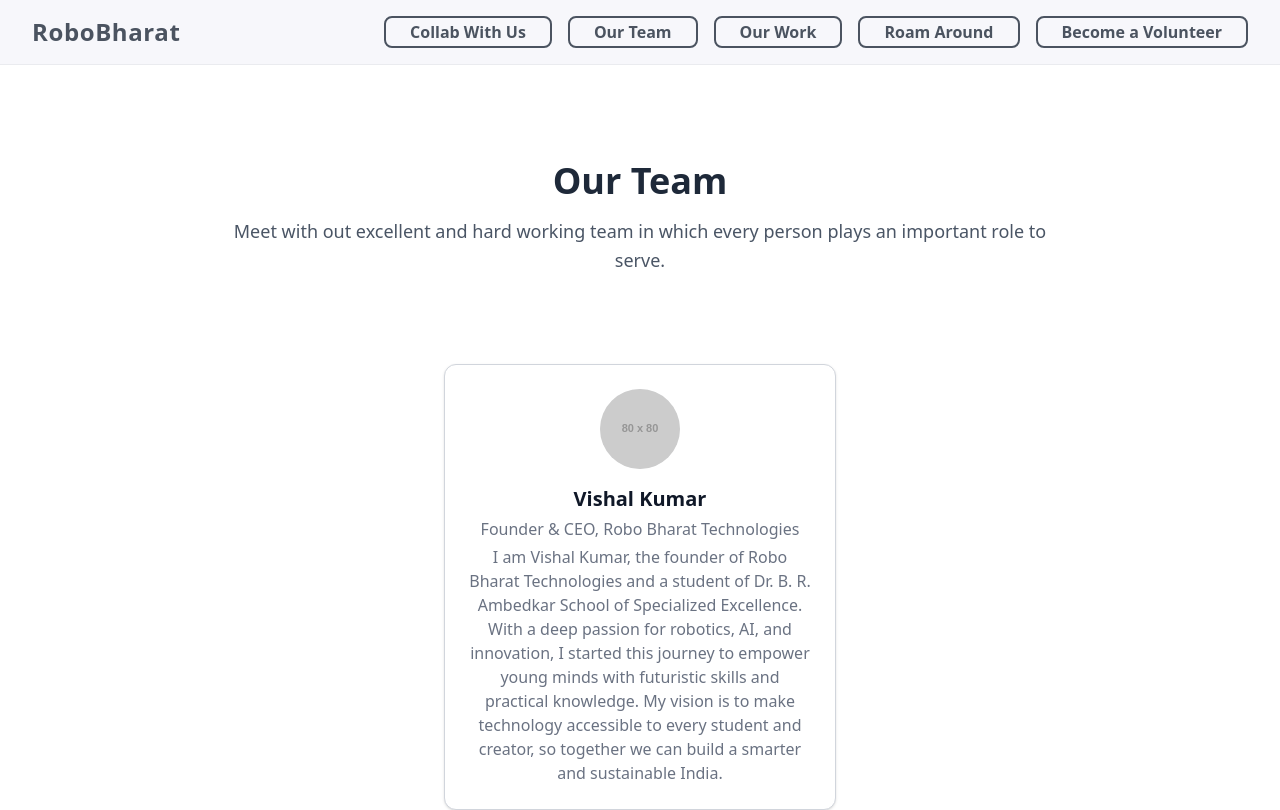
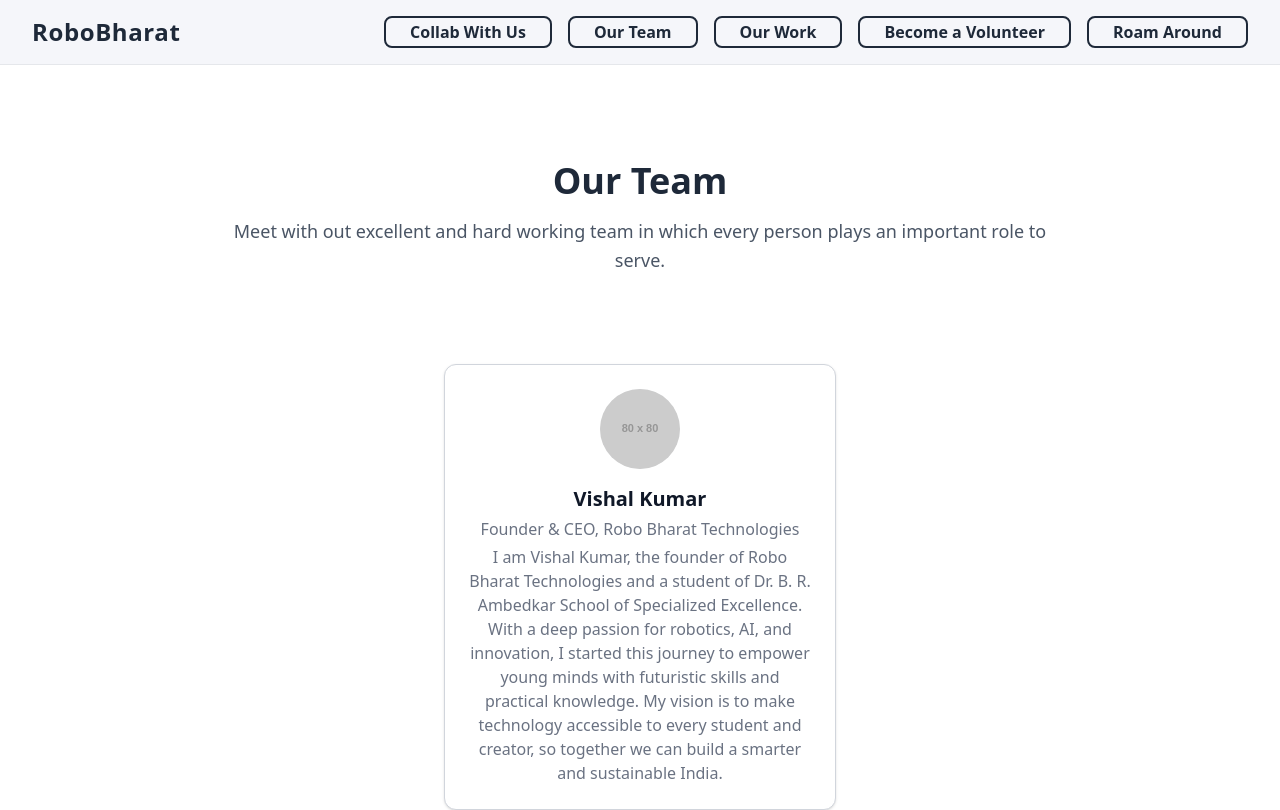
Before and after one commit to lsahmed/somethin, a Next.js app: page /team in a window 1280 px wide. Shown: the top 810 px of the page. Built offline with nearby package versions, Linux system fonts and the light colour scheme.

Commit message:
=-=-=-=-

```diff
--- a/src/app/components/subComponents/Navbar.jsx
+++ b/src/app/components/subComponents/Navbar.jsx
@@ -21,6 +21,10 @@ function Navbar() {
       href: "/",
     },
     {
+      name: "Become a Volunteer",
+      href: "/forms",
+    },
+    {
       name: "Roam Around",
       dropdown: [
         { name: "About Us", href: "/#About" },
@@ -31,10 +35,6 @@ function Navbar() {
         { name: "Workshops Etc.", href: "/#workshop" },
         { name: "Links.", href: "/#contact" },
       ],
-    },
-    {
-      name: "Become a Volunteer",
-      href: "/forms",
     },
     // The dropdown item (no href, triggers dropdown)
   ];
@@ -126,7 +126,7 @@ function Navbar() {
   }
 
   return (
-    <nav className="sticky top-0 z-50 w-full bg-[#f5f6fa] border-b border-gray-200 opacity-80 hover:opacity-100">
+    <nav className="sticky top-0 z-50 w-full bg-[#f5f6fa] border-b border-gray-200">
       <div className="max-w-7xl mx-auto flex items-center justify-between px-8 py-4">
         {/* Brand on the left */}
         <Link href="/">
```
